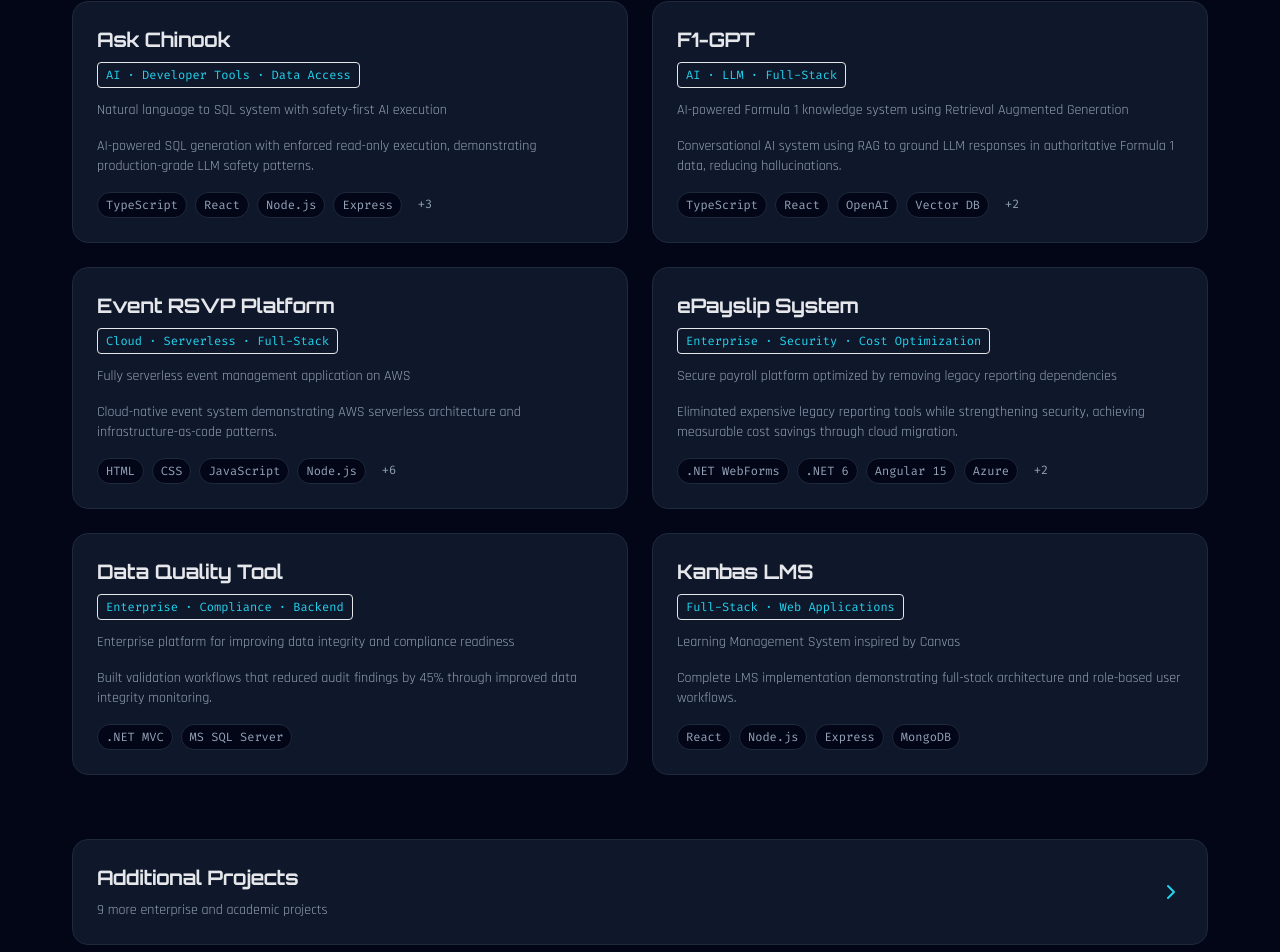
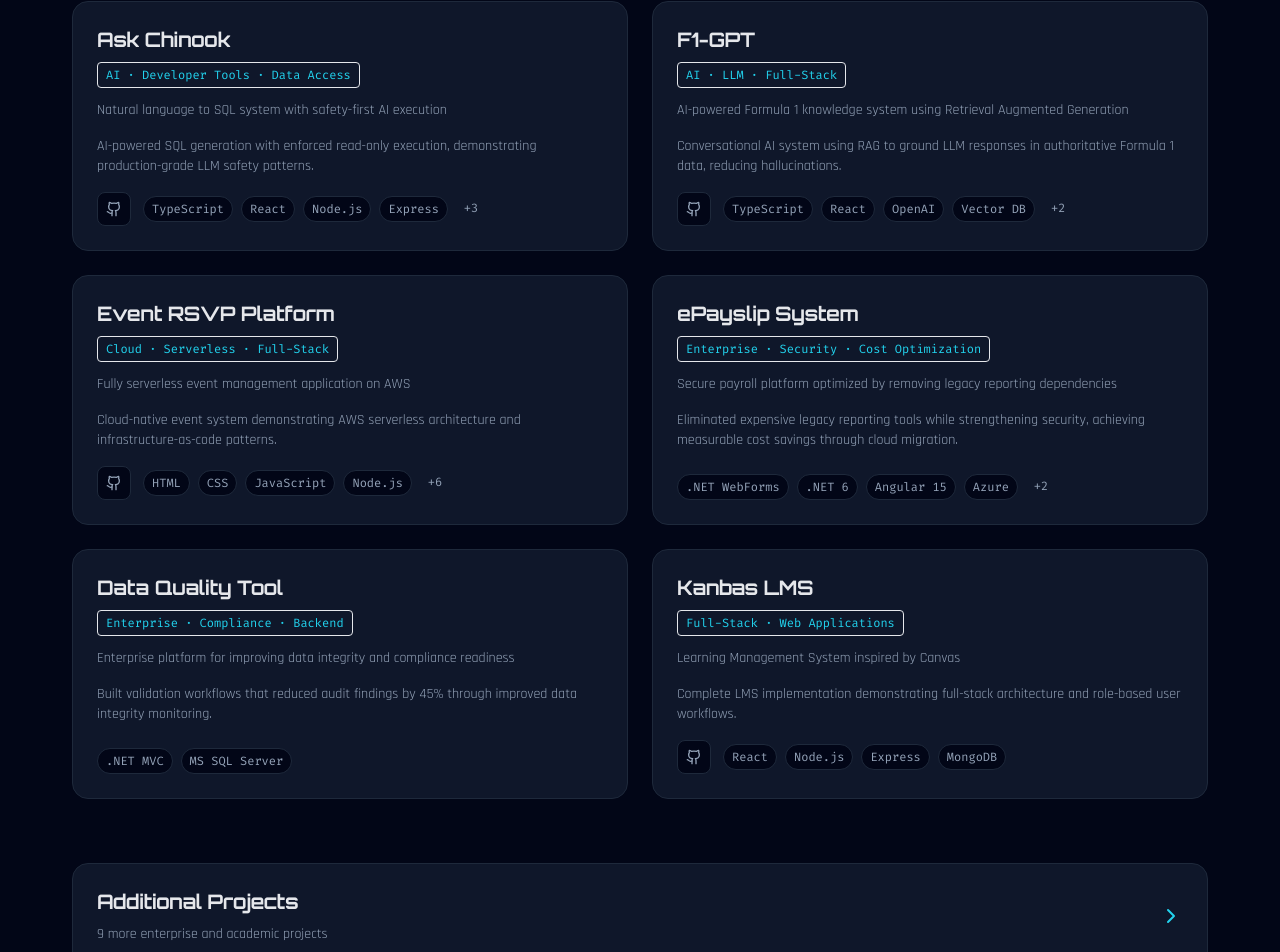
Before and after one commit to KartikJondhalekar/kartikjondhalekar.github.io, a Next.js app: page / in a window 1280 px wide. Shown: the part 2683-3635 px from the top of the page. Built offline with nearby package versions, Linux system fonts and the light colour scheme.

Commit message:
Added GitHub shortcut on project cards

```diff
--- a/src/components/Projects.tsx
+++ b/src/components/Projects.tsx
@@ -140,8 +140,27 @@ export default function Projects() {
                     {project.summary}
                   </p>
 
+                  {/* GitHub Icon & Tech Stack */}
+                  <div className="flex items-center gap-3 mt-auto">
+                    {/* GitHub Shortcut Icon */}
+                    {project.github && (
+                      <a
+                        href={Array.isArray(project.github) ? project.github[0] : project.github}
+                        target="_blank"
+                        rel="noopener noreferrer"
+                        onClick={(e) => {
+                          e.stopPropagation();
+                          trackExternalLink('github', project.id);
+                        }}
+                        className="flex-shrink-0 p-2 bg-background border border-border rounded-lg hover:border-primary hover:bg-surface transition-all group/icon"
+                        aria-label="View GitHub"
+                      >
+                        <Github size={16} className="text-text-secondary group-hover/icon:text-primary transition-colors" />
+                      </a>
+                    )}
+
                     {/* Tech Stack */}
-                  <div className="flex flex-wrap gap-2 mt-auto">
+                    <div className="flex flex-wrap gap-2 flex-1">
                       {project.technologies.slice(0, 4).map((tech: string) => (
                         <span
                           key={tech}
@@ -155,6 +174,7 @@ export default function Projects() {
                           +{project.technologies.length - 4}
                         </span>
                       )}
+                    </div>
                   </div>
                 </div>
               </div>
```
Lines whose indentation alone changed are shown as unchanged.
